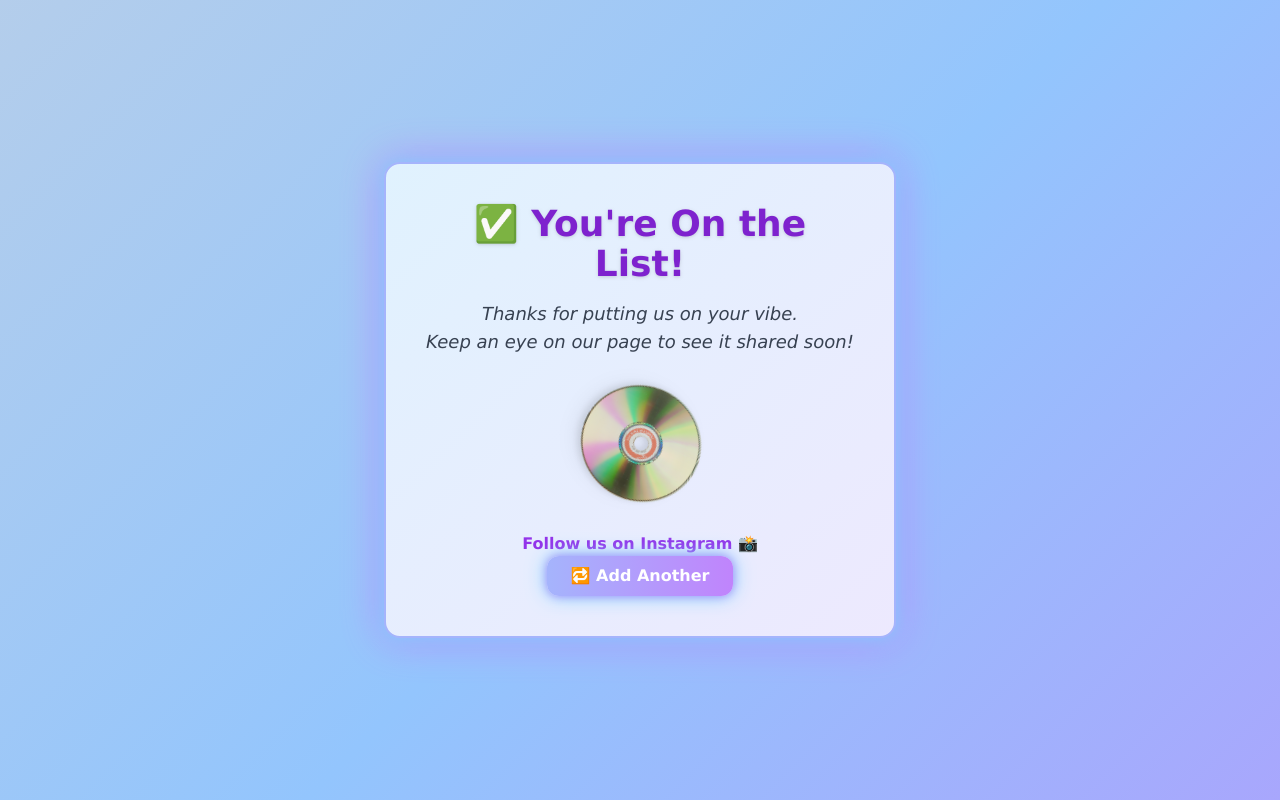
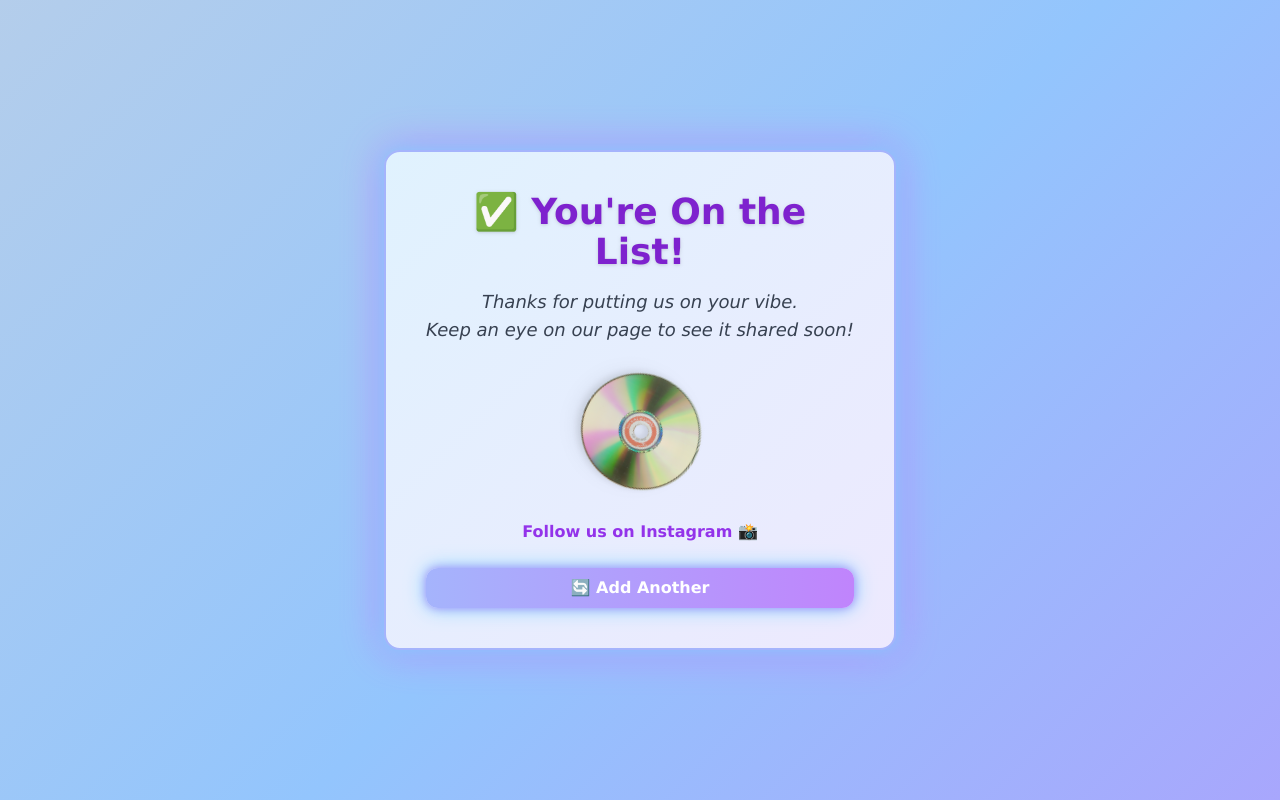
Before and after one commit to TWilli9/PutMeOn-, a Flask app: page /thankyou in a window 1280 px wide. Run offline with Flask 3, Linux system fonts and the light colour scheme; parts of the project's set-up code (start-up, migrations or seed data) failed here and were passed over; some libraries are stand-ins or nearby versions.

Commit message:
Thank You button format changes.

```diff
--- a/templates/thankyou.html
+++ b/templates/thankyou.html
@@ -57,15 +57,16 @@
 
      <!-- Instagram link -->
     <a href="https://instagram.com/putmeon.fm" target="_blank"
-       class="text-purple-600 hover:underline font-semibold">
-      Follow us on Instagram 📸
+    class="text-purple-600 hover:underline font-semibold">
+    Follow us on Instagram 📸
     </a>
 
     <!-- Return Button -->
-    <a href="/" class="inline-block px-6 py-2 text-white font-semibold rounded-xl glow-button hover:opacity-90 transition">
-      🔁 Add Another
-    </a>
-  </div>
+    <button type="button"
+        onclick="window.location.href='/'"
+        class="glow-button mt-6 w-full text-white font-semibold py-2 rounded-xl hover:opacity-90 transition duration-300">
+        🔄 Add Another
+    </button>
 
 </body>
 </html>
```
